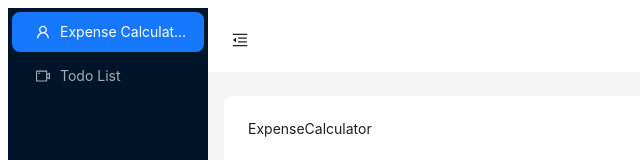
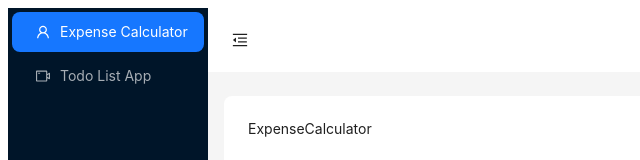
Before and after one commit to nizamcse/antd-next-typescript, a Next.js app: page /expense-calculator in a window 1280 px wide. Shown: the top 160 px of the page, without its empty margins (0-640 px from the left). Built offline with nearby package versions, Linux system fonts and the light colour scheme; what @ant-design/nextjs-registry would draw is missing.

Commit message:
Test changes

```diff
--- a/src/layouts/admin-layout.tsx
+++ b/src/layouts/admin-layout.tsx
@@ -49,7 +49,7 @@ const AdminLayout = ({
               icon: <UserOutlined />,
               label: (
                 <Link href="/expense-calculator" rel="noopener noreferrer">
-                  Expense Calculator App
+                  Expense Calculator
                 </Link>
               ),
             },
@@ -58,7 +58,7 @@ const AdminLayout = ({
               icon: <VideoCameraOutlined />,
               label: (
                 <Link href="/todo-list" rel="noopener noreferrer">
-                  Todo List
+                  Todo List App
                 </Link>
               ),
             },
```
